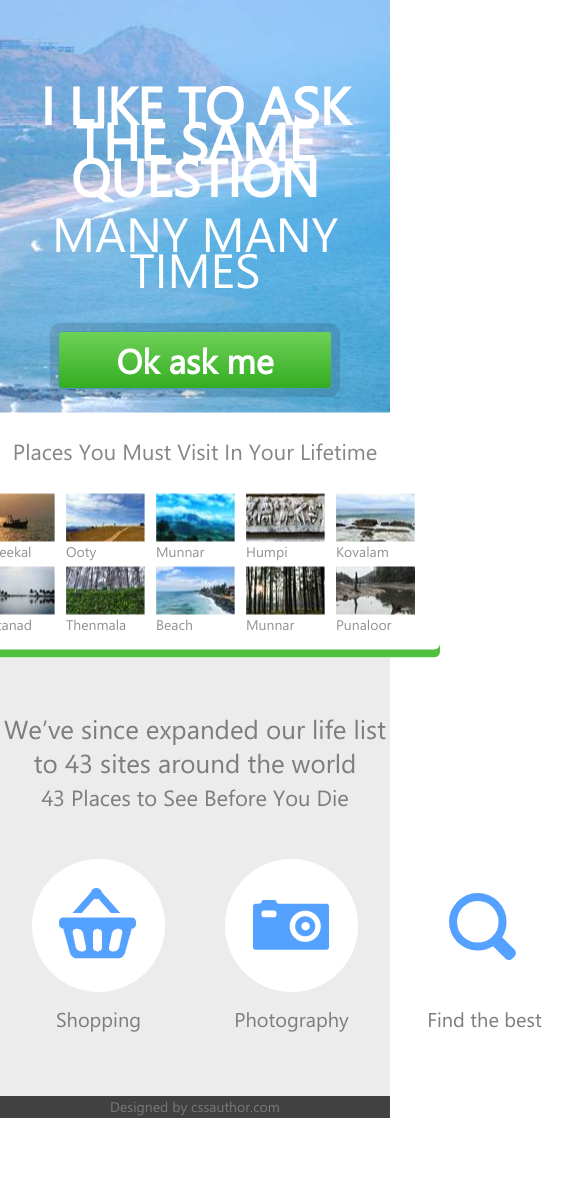
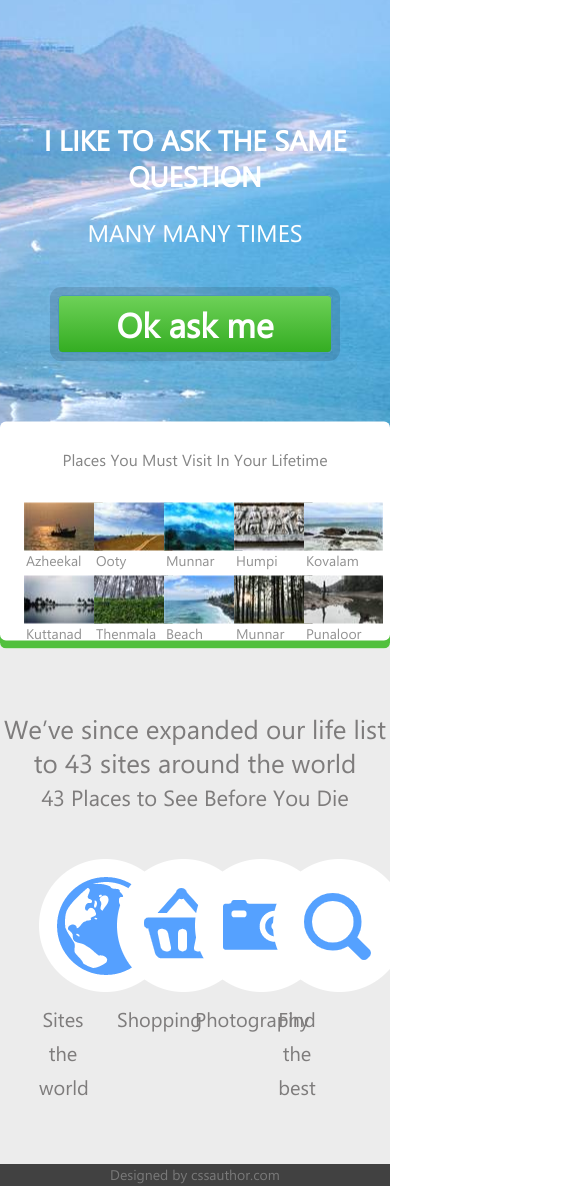
Before and after one commit to Ollha/Ohla.github.io, a plain HTML site: page index.html in a window 390 px wide. Shown: the part 200-1386 px from the top of the page, 581 px wide, since content can reach past the window. Before the commit the page ends 1318 px from the top, so only its background shows below. Drawn offline with Linux system fonts and the light colour scheme.

Commit message:
Update style.css

```diff
--- a/css/style.css
+++ b/css/style.css
@@ -3,6 +3,8 @@ body {
     font-size: 16px;
     line-height: 36px;
     color: #676767;
+    width: 100%;
+    height: 100%;
 }
 
 *, *:before, *:after {
@@ -140,8 +142,8 @@ a {
 
 .block1 {
     position: absolute;
-    width: 490px;
-    height: 245px;
+    max-width: 490px;
+    max-height: 245px;
     background: white;
     top: 0;
     left: 50%;
@@ -211,7 +213,8 @@ a {
 }
 
 .block3__item{
-    padding: 0 30px 0;
+    padding-right: 30px;
+    width: 20%;
     text-align: center;
 }
 
@@ -240,3 +243,32 @@ a {
     font-family: "Segoe WP";
     line-height: 22px;
 }
+
+/*media*/
+
+@media (max-width: 991px) {
+
+    .intro__title{
+        font-size: 28px;
+    }
+
+    .intro__subtitle{
+        font-size: 24px;
+    }
+
+    .block1{
+        width: 100%;
+    }
+
+    .block1__title{
+        font-size: 16px;
+    }
+
+    .block3{
+        width: 100%;
+    }
+
+    .nav{
+        display: none;
+    }
+}
```
